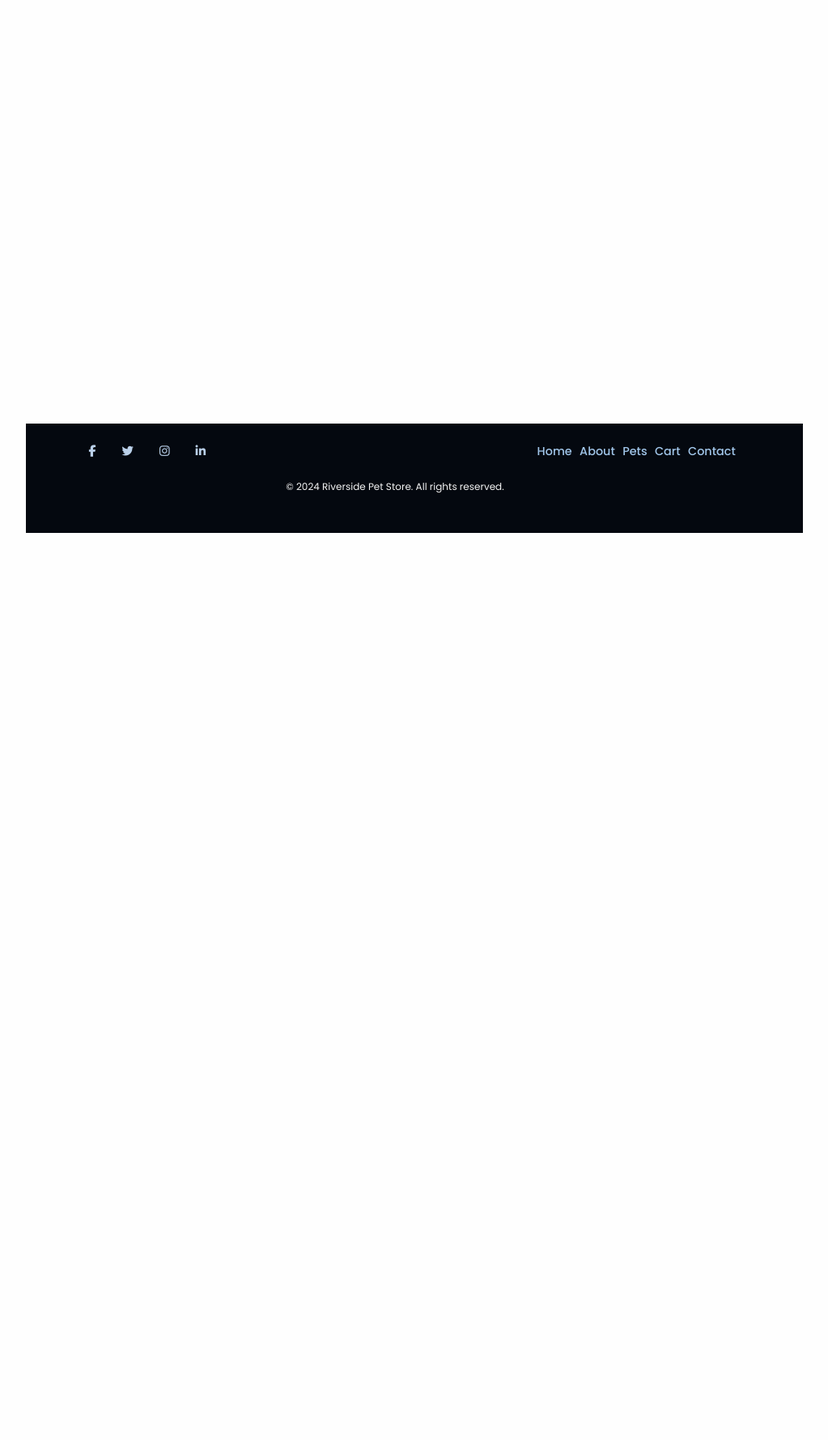
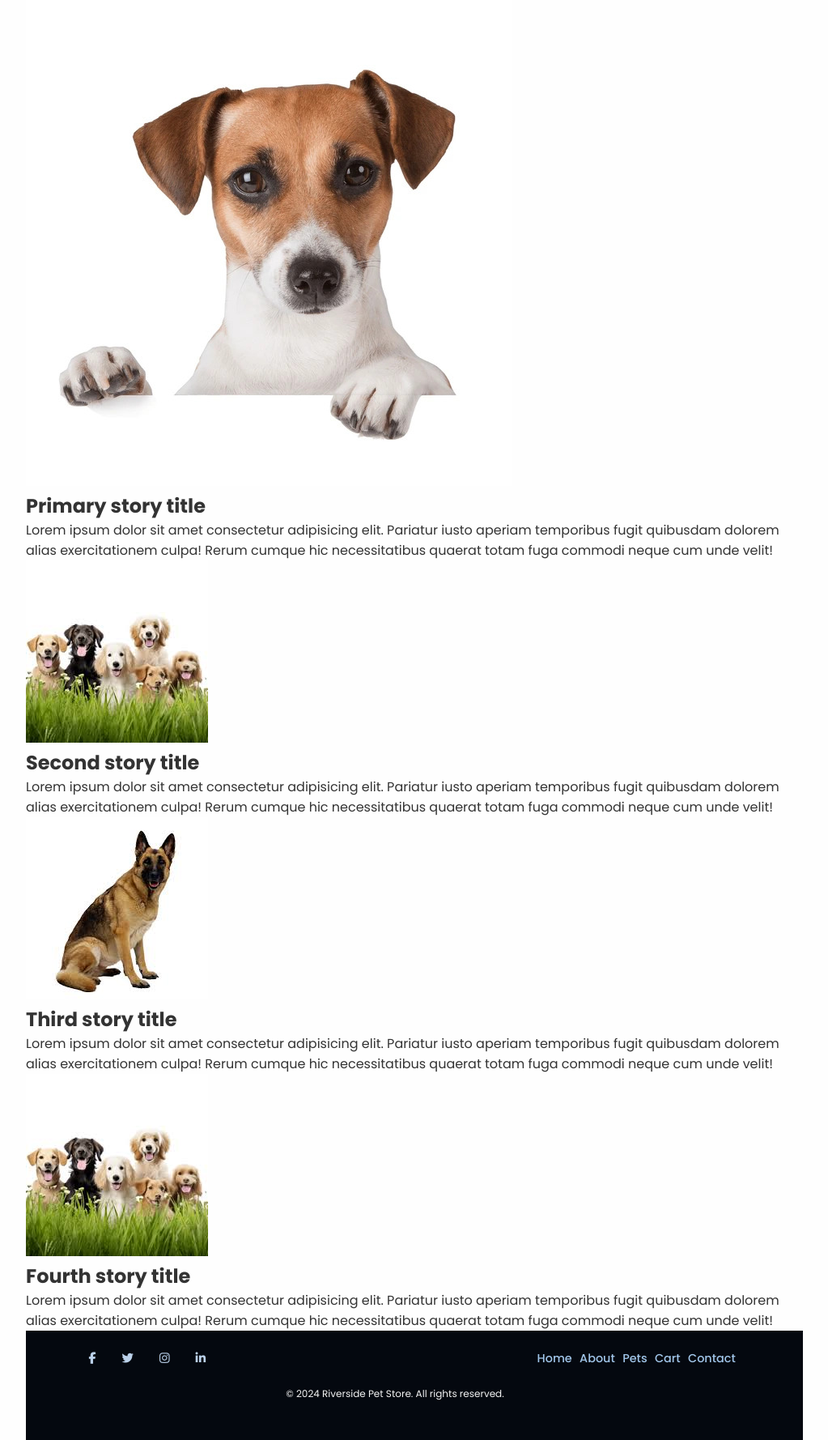
Before and after one commit to johnclamy/css-library, a Django app: page /about in a window 1280 px wide. Shown: the part 142-1920 px from the top of the page at 81% size, without its empty margins (128-1151 px from the left). Before the commit the page ends 800 px from the top, so only its background shows below. Run offline with Django 5.2, Linux system fonts and the light colour scheme; some libraries are stand-ins or nearby versions.

Commit message:
set an article containing the about page stories

```diff
--- a/root_app/templates/root_app/about.html
+++ b/root_app/templates/root_app/about.html
@@ -4,6 +4,49 @@
 <header>
     <h1>About Riverside Pet Store</h1>
 </header>
+<article class="about-article-container">
+    <section class="about-primary-article">
+        <img src="{% static 'img/about-page-dog-image.jpg' %}" alt="small white dog with brown head" class="about-primary-article-image"/>
+        <div>
+            <h2>Primary story title</h2>
+            <p>Lorem ipsum dolor sit amet consectetur adipisicing elit. Pariatur iusto aperiam temporibus
+                fugit quibusdam dolorem alias exercitationem culpa! Rerum cumque hic necessitatibus quaerat
+                totam fuga commodi neque cum unde velit!
+            </p>
+        </div>
+    </section>
 
+    <section class="about-secondary-article">
+         <img src="{% static 'img/group-of-dogs.jpeg' %}" alt="group of dogs sitting next to each other in the fields" class="about-primary-article-image"/>
+        <div>
+            <h2>Second story title</h2>
+            <p>Lorem ipsum dolor sit amet consectetur adipisicing elit. Pariatur iusto aperiam temporibus
+                fugit quibusdam dolorem alias exercitationem culpa! Rerum cumque hic necessitatibus quaerat
+                totam fuga commodi neque cum unde velit!
+            </p>
+        </div>
+    </section>
+
+    <section class="about-secondary-article">
+         <img src="{% static 'img/german-shepherd-looking-onwards.jpeg' %}" alt="German Shepherd sitting and looking onwards" class="about-primary-article-image"/>
+        <div>
+            <h2>Third story title</h2>
+            <p>Lorem ipsum dolor sit amet consectetur adipisicing elit. Pariatur iusto aperiam temporibus
+                fugit quibusdam dolorem alias exercitationem culpa! Rerum cumque hic necessitatibus quaerat
+                totam fuga commodi neque cum unde velit!
+            </p>
+        </div>
+    </section>
+
+    <section class="about-secondary-article">
+         <img src="{% static 'img/group-of-dogs.jpeg' %}" alt="group of dogs sitting next to each other in the fields" class="about-primary-article-image"/>
+        <div>
+            <h2>Fourth story title</h2>
+            <p>Lorem ipsum dolor sit amet consectetur adipisicing elit. Pariatur iusto aperiam temporibus
+                fugit quibusdam dolorem alias exercitationem culpa! Rerum cumque hic necessitatibus quaerat
+                totam fuga commodi neque cum unde velit!
+            </p>
+        </div>
+</article>
 
 {% endblock content %}
```
